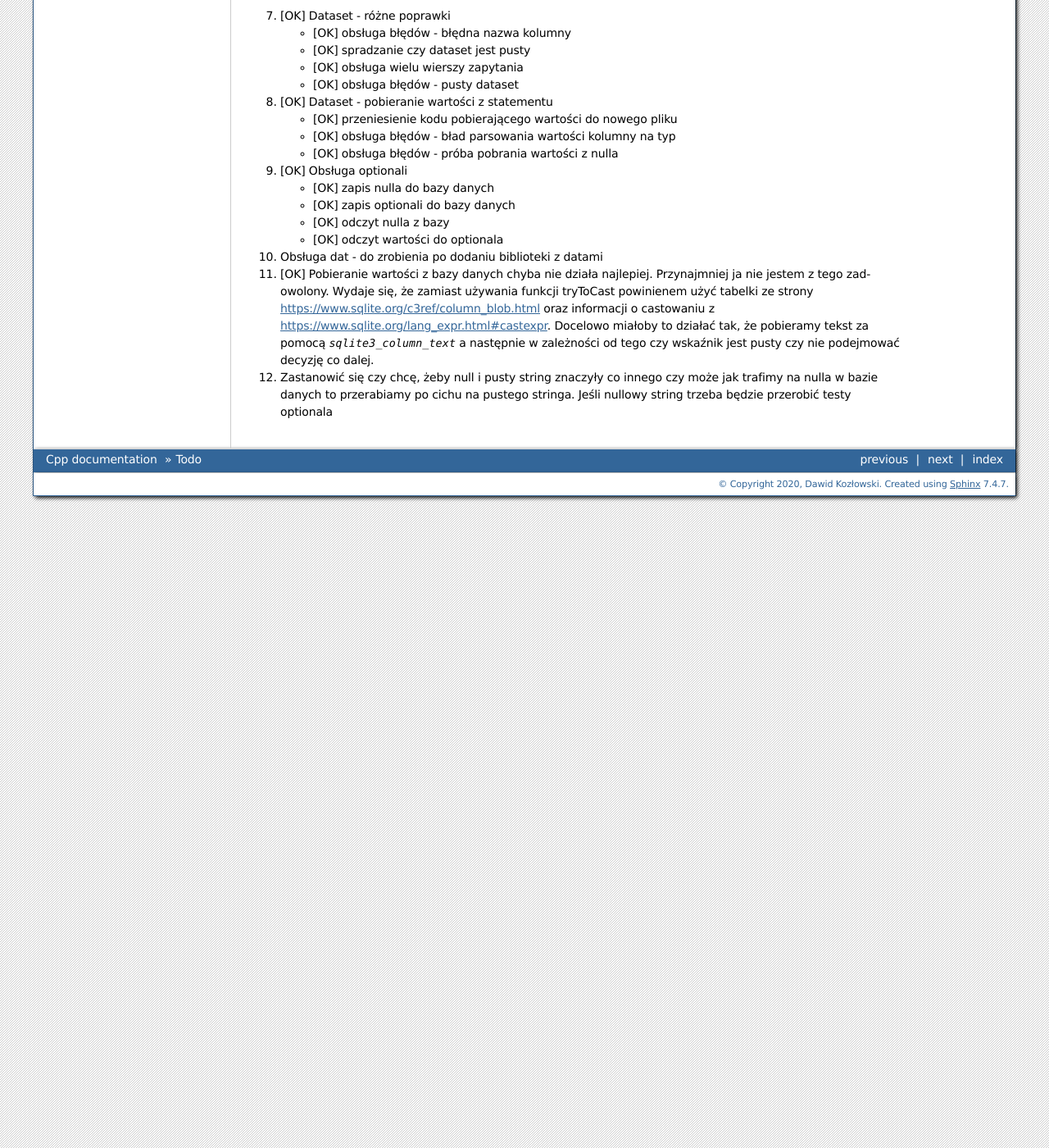
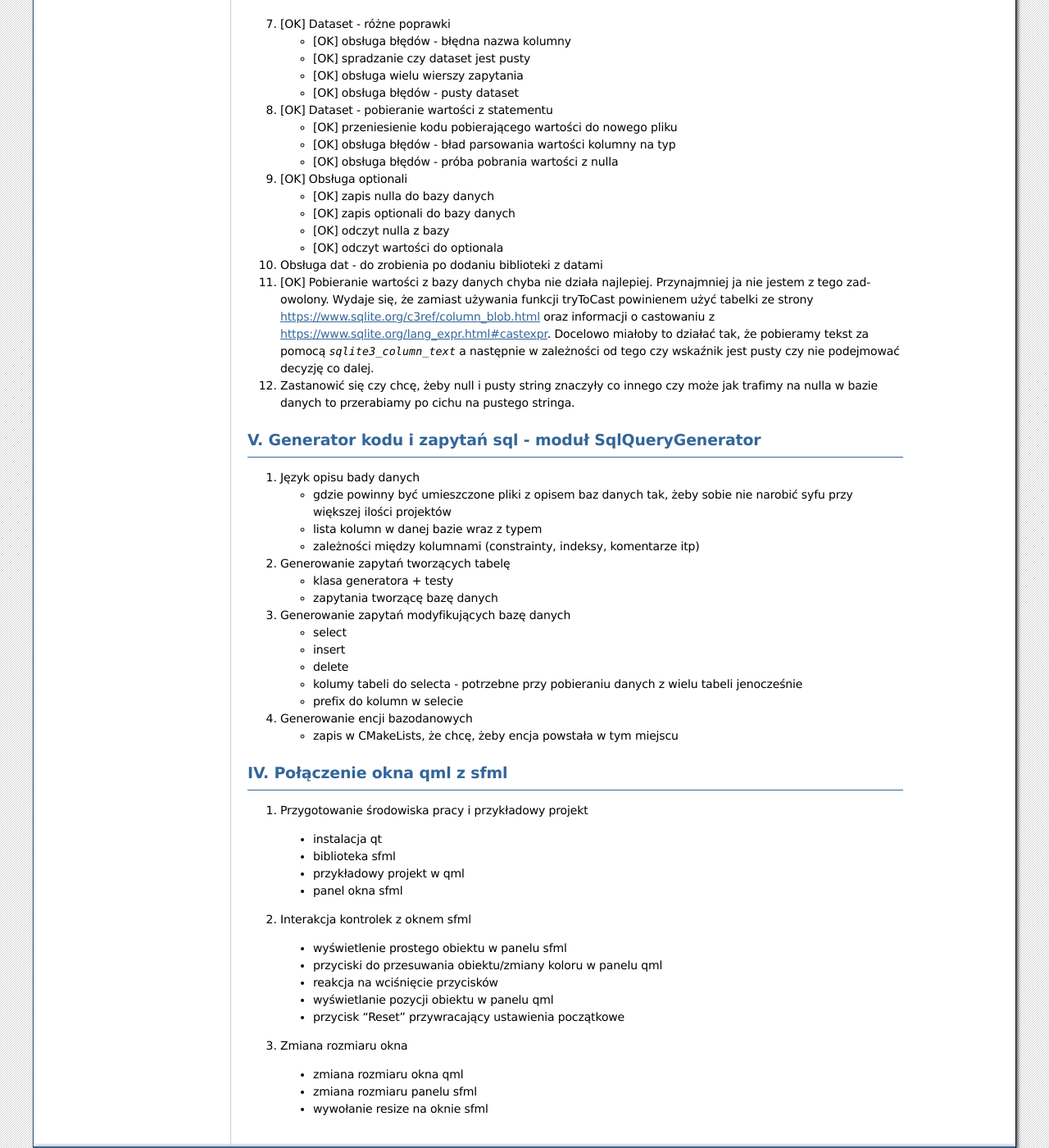
Before and after one commit to a7ecd22ff84d/Cpp, a Sphinx documentation site: the page built from Docs/source/Todo.rst, in a window 1280 px wide and 1400 px high, scrolled down 1634 px. Shown: the whole window at 82% size. Built offline with Sphinx 7.4.7, drawn with Linux system fonts in a browser that asks for light colours; some of the changed text lies outside the part shown.

Commit message:
Todo for new project

```diff
--- a/Docs/source/Todo.rst
+++ b/Docs/source/Todo.rst
@@ -46,7 +46,7 @@ Różne zadania nie związane z żadnym konkretnym projektem
 
 7.  Biblioteka do obsługo dat
 
-IV. Biblioteka bazy danych
+IV. Biblioteka bazy danych - moduł Database
 *******************************************************************************
 Moduł: Src/Database
 
@@ -83,9 +83,9 @@ Moduł: Src/Database
     * [OK] wielokrotne używanie zapytania
 
 6. [OK] Czas życia obiektu statement - problem polega na tym, że jeśli wykonamy
-    `auto dataset = Db::Query().execute()` to klasa dataset utworzy się
-    normalnie, ale sqlite3_stmt używany w datasecie zostanie zniszczony przez
-    tymczasowy obiekt Query.
+`auto dataset = Db::Query().execute()` to klasa dataset utworzy się
+normalnie, ale sqlite3_stmt używany w datasecie zostanie zniszczony przez
+tymczasowy obiekt Query.
 
     * [OK] test jednostkowy z użyciem jak powyżej
     * [OK] przechowywanie wskaźnika do sqlite3_stmt w shared_ptr
@@ -127,4 +127,55 @@ Moduł: Src/Database
 
 12. Zastanowić się czy chcę, żeby null i pusty string znaczyły co innego czy
     może jak trafimy na nulla w bazie danych to przerabiamy po cichu na pustego
-    stringa. Jeśli nullowy string trzeba będzie przerobić testy optionala
+    stringa.
+
+V.  Generator kodu i zapytań sql - moduł SqlQueryGenerator
+*******************************************************************************
+
+1.  Język opisu bady danych
+
+    * gdzie powinny być umieszczone pliki z opisem baz danych tak, żeby sobie
+      nie narobić syfu przy większej ilości projektów
+    * lista kolumn w danej bazie wraz z typem
+    * zależności między kolumnami (constrainty, indeksy, komentarze itp)
+
+2.  Generowanie zapytań tworzących tabelę
+
+    * klasa generatora + testy
+    * zapytania tworzącę bazę danych
+
+3.  Generowanie zapytań modyfikujących bazę danych
+
+    * select
+    * insert
+    * delete
+    * kolumy tabeli do selecta - potrzebne przy pobieraniu danych z wielu
+      tabeli jenocześnie
+    * prefix do kolumn w selecie
+
+4.  Generowanie encji bazodanowych
+
+    * zapis w CMakeLists, że chcę, żeby encja powstała w tym miejscu
+
+IV. Połączenie okna qml z sfml
+*******************************************************************************
+
+1. Przygotowanie środowiska pracy i przykładowy projekt
+
+ *  instalacja qt
+ *  biblioteka sfml
+ *  przykładowy projekt w qml
+ *  panel okna sfml
+
+2. Interakcja kontrolek z oknem sfml
+
+ *  wyświetlenie prostego obiektu w panelu sfml
+ *  przyciski do przesuwania obiektu/zmiany koloru w panelu qml
+ *  reakcja na wciśnięcie przycisków
+ *  wyświetlanie pozycji obiektu w panelu qml
+ *  przycisk "Reset" przywracający ustawienia początkowe
+
+3. Zmiana rozmiaru okna
+ *  zmiana rozmiaru okna qml
+ *  zmiana rozmiaru panelu sfml
+ *  wywołanie resize na oknie sfml
```
